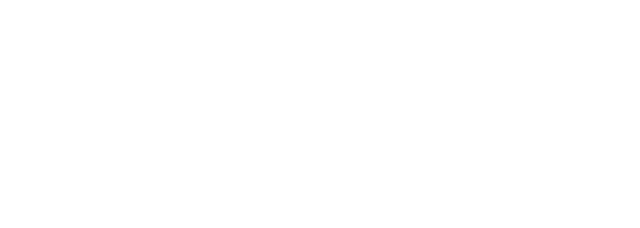
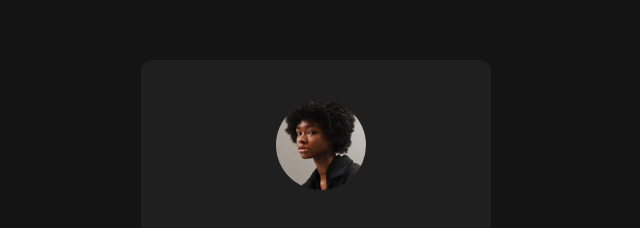
Before and after one commit to muhammadali00-dev/AlgoAcademy-Task2, a plain HTML site: page index.html in a window 1280 px wide. Shown: the whole page, without its empty margins (324-964 px from the left). Drawn offline with Linux system fonts and the light colour scheme.

Commit message:
main div + photo have added

```diff
--- a/Css/style.css
+++ b/Css/style.css
@@ -0,0 +1,19 @@
+body {
+    background-color: #141414;
+}
+
+.maindiv {
+    background-color: #1F1F1F;
+    border-radius: 12px;
+    width: 350px;
+    height: 550px;
+    margin: auto;
+    margin-top: 60px;
+}
+
+.maindiv img {
+    width: 90px;
+    border-radius: 50%;
+    display: inline-block;
+    margin: 40px 135px;
+}
--- a/index.html
+++ b/index.html
@@ -13,6 +13,8 @@
     />
   </head>
   <body>
-
+    <div class="maindiv">
+        <img src="Css/avatar-jessica.jpeg">
+    </div>
   </body>
 </html>
```
Also changed, not shown: Css/avatar-jessica.jpeg (added).
